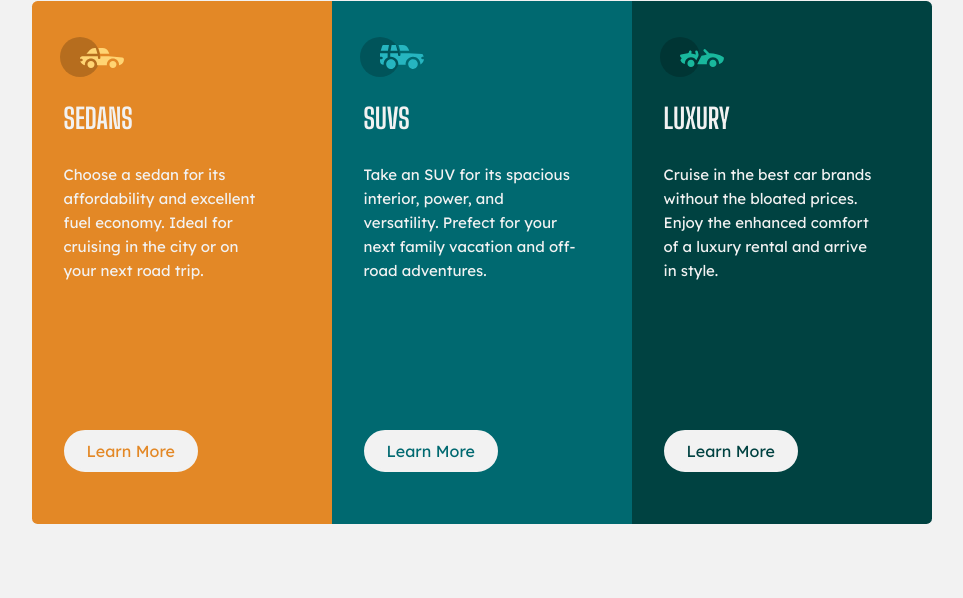
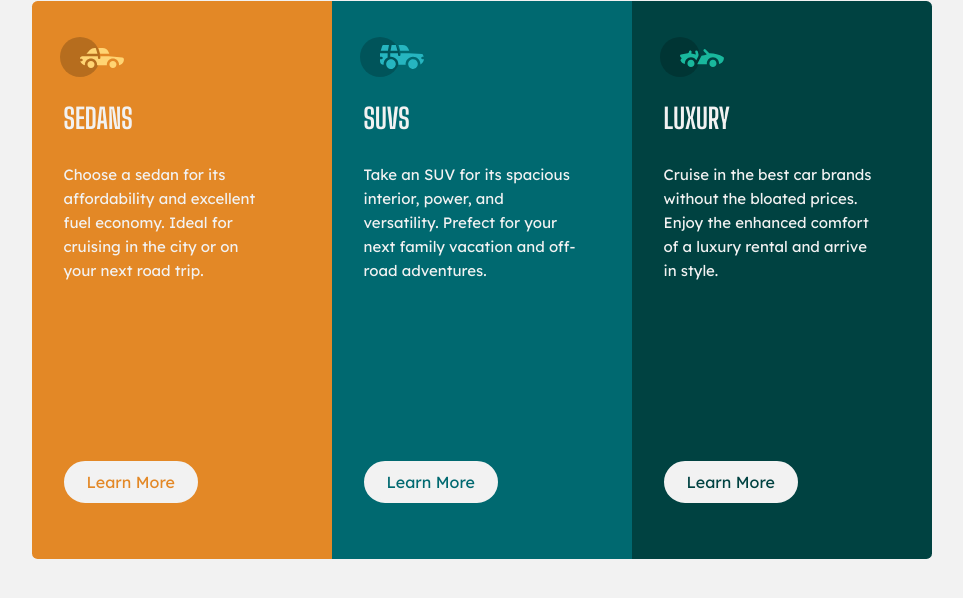
Before and after one commit to MOHAN-009/3-column-preview-card-component, a plain HTML site: page index.html in a window 1280 px wide. Shown: the whole page, without its empty margins (159-1122 px from the left). Drawn offline with Linux system fonts and the light colour scheme.

Commit message:
Update style.css

```diff
--- a/style.css
+++ b/style.css
@@ -28,7 +28,7 @@ html {
     border-radius: 0.25rem;
     display: grid;
     grid-template-columns: repeat(3, 300px);
-    height: 525px;
+    min-height: 70vh;
     width: 901px;
     position: relative;
 }
```
